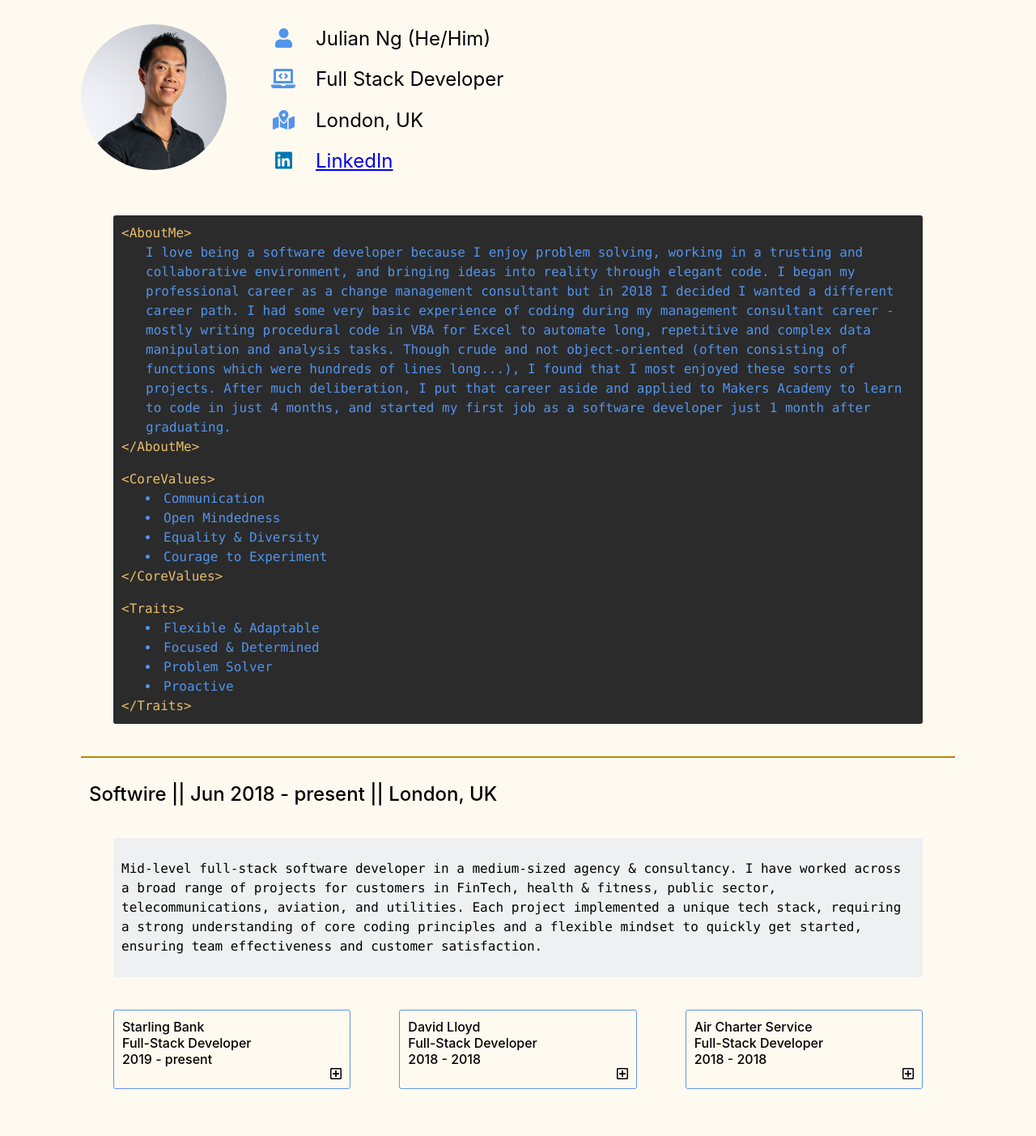
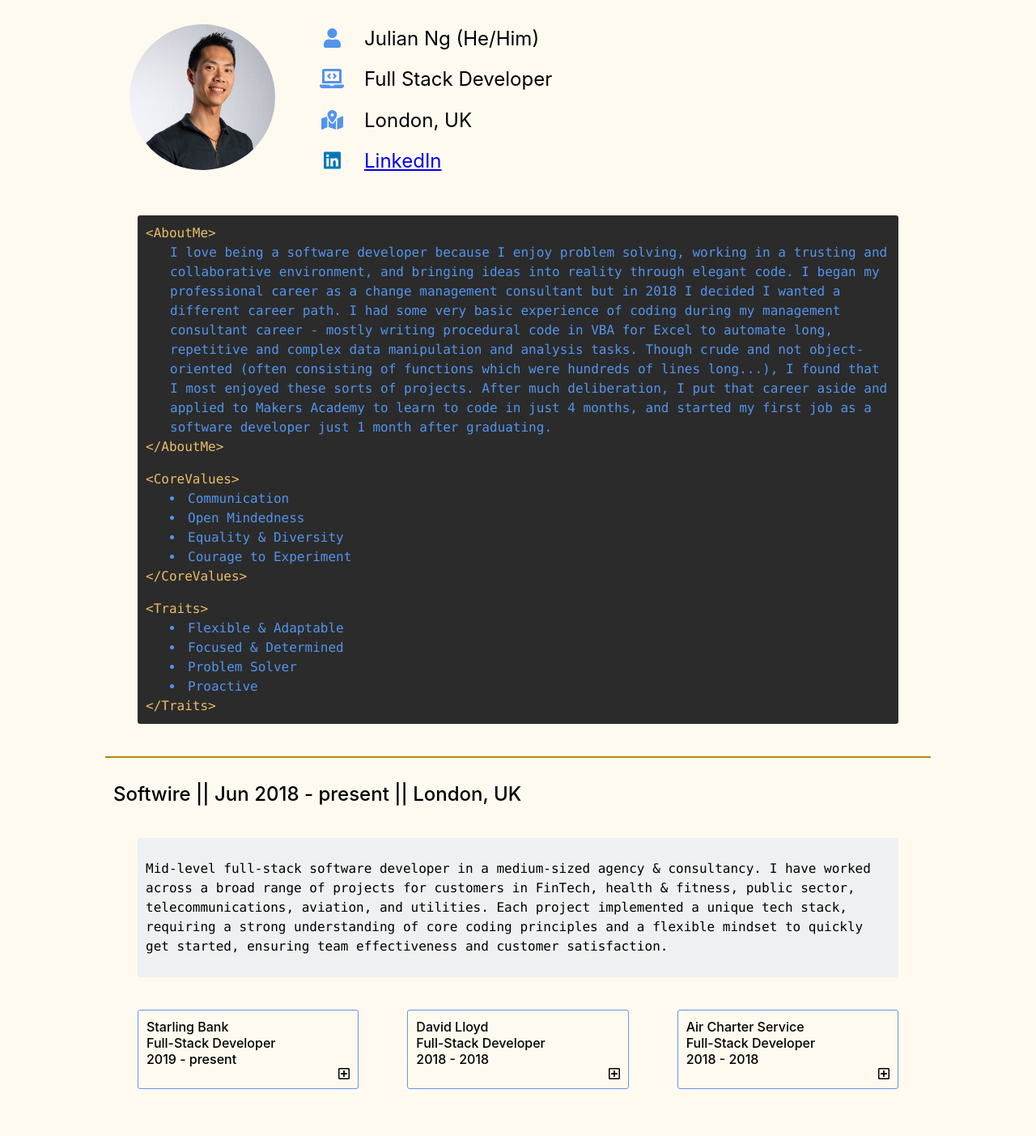
Before and after one commit to julesnuggy/cv, a React (Create React App) app: page / in a window 1280 px wide. Shown: the top 1403 px of the page at 81% size. Built offline with nearby package versions, Linux system fonts and the light colour scheme.

Commit message:
Use Sass breakpoints mixins

```diff
--- a/src/App.scss
+++ b/src/App.scss
@@ -7,13 +7,17 @@
     flex-direction: column;
     font-size: 24px;
     color: black;
-    padding: 0 150px;
+    padding: 0;
 
-  @media (max-width: 1280px) {
-    padding: 0 50px;
+  @include tabletUp {
+    padding: 0 20px;
   }
 
-  @media (max-width: 920px) {
-    padding: 0;
+  @include desktopUp {
+    padding: 0 80px;
+  }
+
+  @include xlDesktopUp {
+    padding: 0 150px;
   }
 }
--- a/src/styles/colourConstants.scss
+++ /dev/null
@@ -1,4 +0,0 @@
-$codeYellow: #E8BF6A;
-$codeBlack: #2B2B2B;
-$codeBlue: #5394EC;
-$linkedInBlue: #0077b5;
--- /dev/null
+++ b/src/styles/constants.scss
@@ -0,0 +1,32 @@
+$codeYellow: #E8BF6A;
+$codeBlack: #2B2B2B;
+$codeBlue: #5394EC;
+$linkedInBlue: #0077b5;
+
+$mobile-width: 480px;
+@mixin mobileUp {
+  @media (min-width: #{$mobile-width}) {
+    @content
+  }
+}
+
+$tablet-width: 769px;
+@mixin tabletUp {
+  @media (min-width: #{$tablet-width}) {
+    @content
+  }
+}
+
+$desktop-width: 1025px;
+@mixin desktopUp {
+  @media (min-width: #{$desktop-width}) {
+    @content
+  }
+}
+
+$xl-desktop-width: 1600px;
+@mixin xlDesktopUp {
+  @media (min-width: #{$xl-desktop-width}) {
+    @content
+  }
+}
--- a/src/styles/experience.scss
+++ b/src/styles/experience.scss
@@ -1,3 +1,5 @@
+@import './constants';
+
 .experience {
     display: flex;
     flex-direction: column;
@@ -6,7 +8,7 @@
     border-top: solid 2px darkgoldenrod;
     padding-top: 20px;
 
-  @media (min-width: 831px) {
+  @include tabletUp {
     margin: 20px 50px 0;
   }
 }
--- a/src/styles/global.scss
+++ b/src/styles/global.scss
@@ -1,4 +1,4 @@
-@import './colourConstants';
+@import 'constants';
 
 .experience-container {
   display: flex;
@@ -6,7 +6,7 @@
   align-items: center;
   margin: 0 20px 30px;
 
-  @media (min-width: 831px) {
+  @include tabletUp {
     margin: 0 50px 50px;
   }
 }
@@ -25,7 +25,7 @@
     color: $codeBlue;
   }
 
-  @media (min-width: 831px) {
+  @include tabletUp {
     margin: 30px 40px 0;
   }
 }
@@ -46,7 +46,7 @@
 .about-me {
   margin: 20px 20px;
 
-  @media (min-width: 831px) {
+  @include tabletUp {
     margin: 20px 90px;
   }
 }
--- a/src/styles/header.scss
+++ b/src/styles/header.scss
@@ -1,9 +1,9 @@
-@import './colourConstants';
+@import 'constants';
 
 .header {
   display: flex;
   flex-direction: row;
-  width: 100%;
+  padding: 0 30px;
 }
 
 .profile-photo {
@@ -12,7 +12,7 @@
   height: 100px;
   border-radius: 50%;
 
-  @media  (min-width: 831px) {
+  @include tabletUp {
     margin: 30px 50px;
     width: 180px;
     height: 180px;
@@ -24,7 +24,7 @@
   text-align: left;
   font-size: 14px;
 
-  @media (min-width: 831px) {
+  @include tabletUp {
     line-height: 1.8;
     font-size: 24px;
   }
@@ -35,7 +35,7 @@
   flex-direction: row;
   margin: 7px 0;
 
-  @media (min-width: 831px) {
+  @include tabletUp {
     line-height: 1.8;
   }
 }
@@ -47,7 +47,7 @@
   padding-right: 20px;
   align-items: center;
 
-  @media (min-width: 831px) {
+  @include tabletUp {
     width: 40px;
     height: 40px;
   }
```
